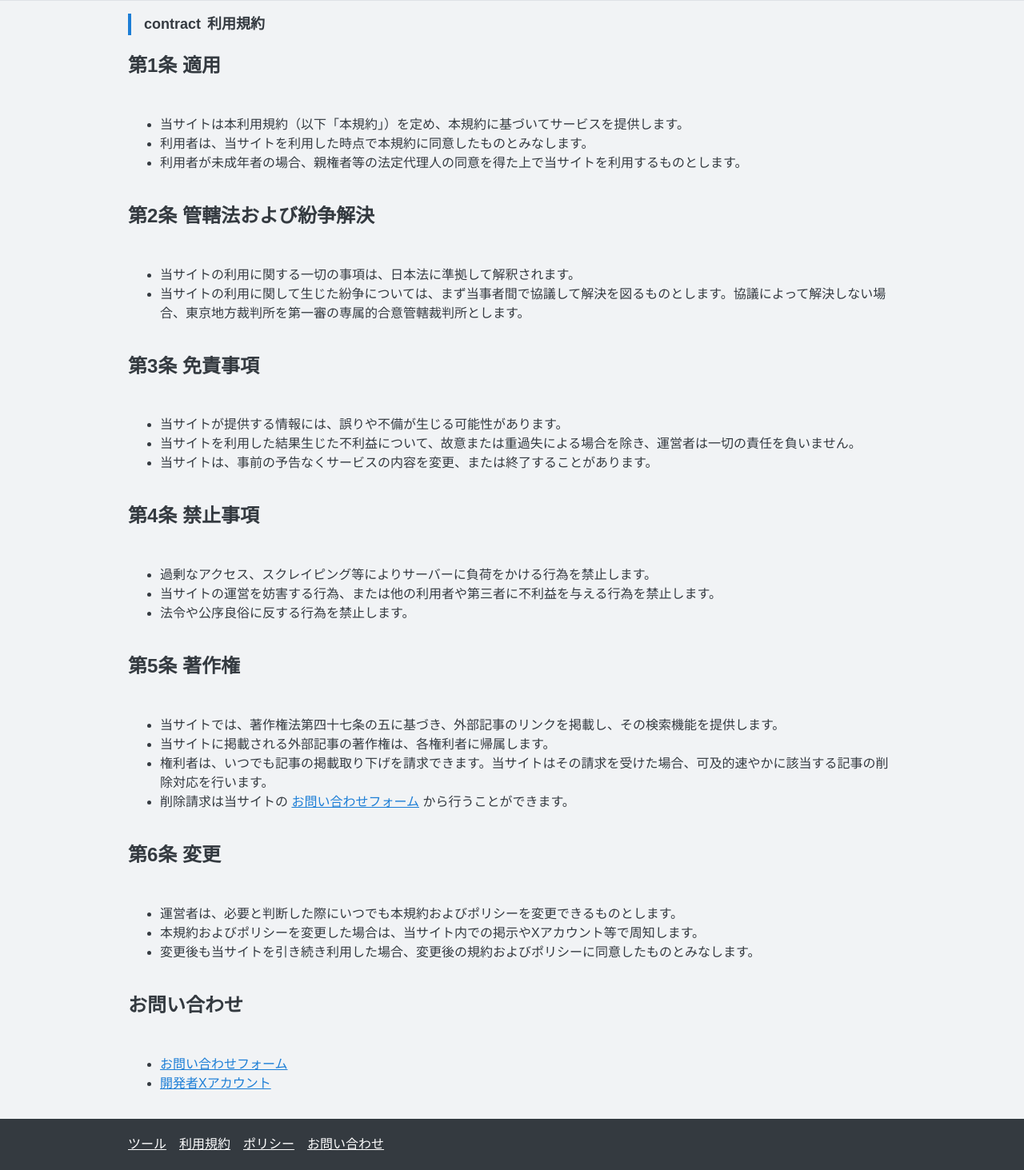
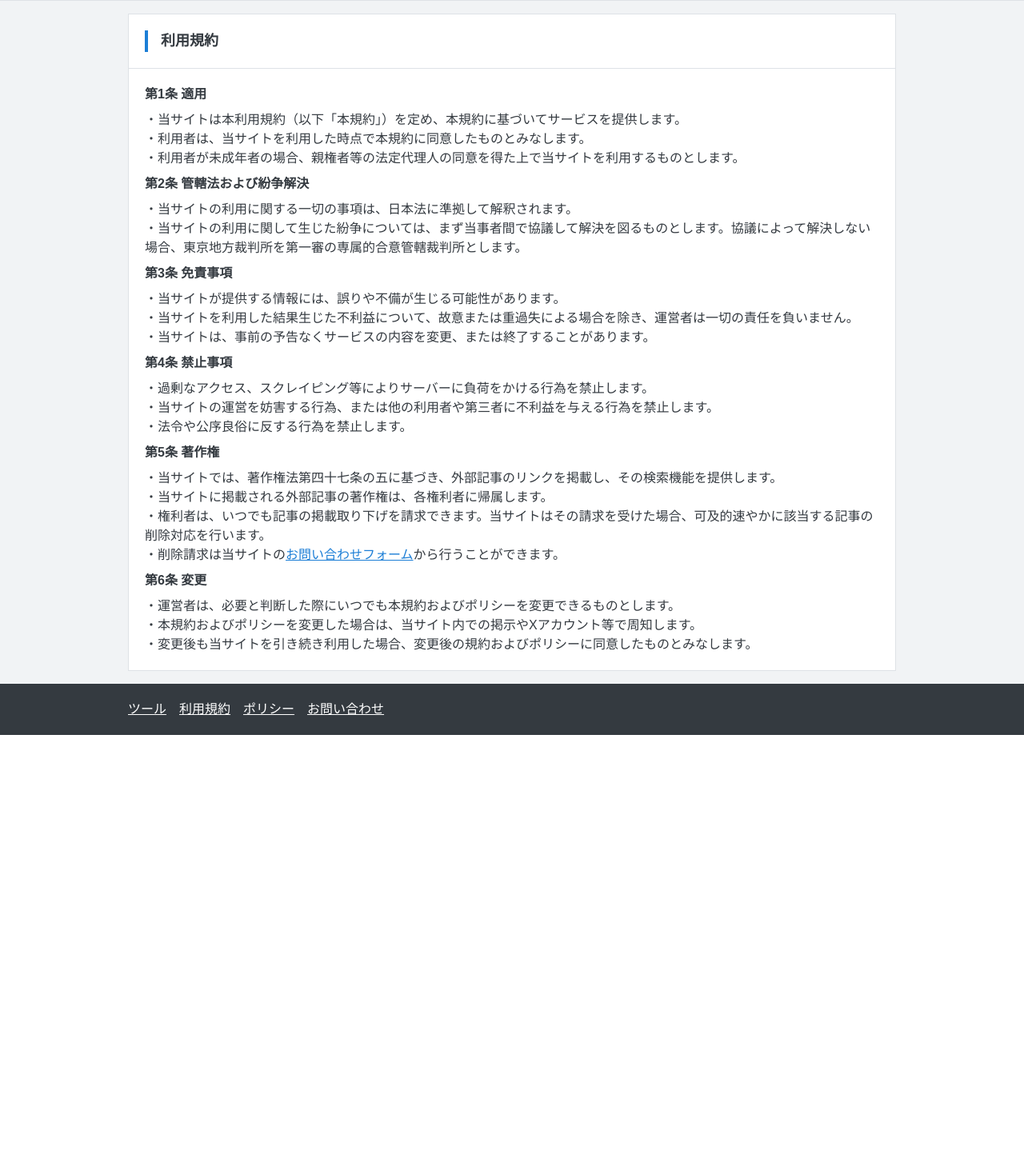
Before and after one commit to amemiyadm/pocket-square, a Flask app: page /terms in a window 1280 px wide. Shown: the part 72-1535 px from the top of the page at 80% size. After the commit the page ends 991 px from the top, so only its background shows below. Run offline with Flask 3, Linux system fonts and the light colour scheme; parts of the project's set-up code (start-up, migrations or seed data) failed here and were passed over; some libraries are stand-ins or nearby versions.

Commit message:
Add inquiry, secure insert, refactor templates
Add an /inquiry page and link it from the footer; introduce SECRET_TOKEN (loaded via dotenv) and require it for the /insert endpoint (abort 404 if missing) to protect article insertion. Refactor many templates to remove macro-based card/clause/link wrappers in favor of simpler inline markup (policy, terms, tools, search, insert, and layout macros), adjust index season params to use season.name, and update insert form to separate category tags (radio) and other tags (checkbox). Add UrlField and switch SearchForm.url to use it. Minor CSS tweaks: h2 styling and support input[type=url]. Update app imports accordingly.

```diff
--- a/app.py
+++ b/app.py
@@ -1,6 +1,6 @@
-from flask import Flask, jsonify, make_response, render_template, request
+from flask import abort, Flask, jsonify, make_response, render_template, request
 from database.connection import engine
-from utils.consts import ALL_SORTS, ALL_RULES
+from utils.consts import ALL_SORTS, ALL_RULES, SECRET_TOKEN
 from utils.forms import SearchForm
 from utils.helpers import get_all_seasons, get_all_trends, get_read_later_ids, get_usage_ranking, static_file
 from utils.page.search import get_all_regulations, get_all_tags, search_articles
@@ -67,6 +67,11 @@ def policy():
     return render_template('page/policy.jinja', title='ポリシー')
 
 
+@app.route('/inquiry')
+def inquiry():
+    return render_template('page/inquiry.jinja', title='お問い合わせ')
+
+
 @app.route('/toggle-read-later', methods=['POST'])
 def toggle_read_later():
     article_id = int(request.form.get('article_id'))
@@ -90,7 +95,10 @@ def toggle_read_later():
 
 
 @app.route('/insert', methods=['GET', 'POST'])
-def articles_insert():
+def insert():
+    if request.args.get('token') != SECRET_TOKEN:
+        abort(404)
+
     params = request.args.to_dict()
     if request.method == 'POST':
         form = request.form
--- a/static/css/style.css
+++ b/static/css/style.css
@@ -99,6 +99,11 @@ h1 {
     padding-left: 1rem
 }
 
+h2 {
+    font-size: 1rem;
+    margin: 0;
+}
+
 header {
     background-color: var(--oc-white);
     padding: 1.25rem;
@@ -128,6 +133,7 @@ input[type="checkbox"] {
 
 input[type="number"],
 input[type="search"],
+input[type="url"],
 textarea {
     border: none;
     box-sizing: border-box;
--- a/templates/layout/_macros.jinja
+++ b/templates/layout/_macros.jinja
@@ -1,28 +1,3 @@
-{% macro card(title, icon) %}
-    <div class="bg-white border border-gray-300 rounded-lg">
-        <h1 class="flex items-center gap-2 p-5">
-            <span class="material-symbols-outlined">{{ icon }}</span>
-            <span>{{ title }}</span>
-        </h1>
-        <div class="border-t border-gray-200 p-5">
-            {{ caller() }}
-        </div>
-    </div>
-{% endmacro %}
-
-{% macro clause(title) %}
-    <div class="flex flex-col gap-2">
-        <h2>{{ title }}</h2>
-        <ul class="list-disc list-inside">
-            {{ caller() }}
-        </ul>
-    </div>
-{% endmacro %}
-
-{% macro link(url, text, external=False) %}
-    <a href="{{ url }}" class="text-blue-500 underline" target="_blank" rel="noopener noreferrer">{{ text }}</a>
-{% endmacro %}
-
 {% macro pagination(paginations, params, total_pages) %}
     <div class="pagination">
         <button data-page="{{ params.page|int - 1 }}"{{ ' disabled' if params.page|int == 1 }}><</button>
--- a/templates/layout/base.jinja
+++ b/templates/layout/base.jinja
@@ -38,7 +38,7 @@
             <a href="{{ url_for('tools') }}">ツール</a>
             <a href="{{ url_for('terms') }}">利用規約</a>
             <a href="{{ url_for('policy') }}">ポリシー</a>
-            <a href="">お問い合わせ</a>
+            <a href="{{ url_for('inquiry') }}">お問い合わせ</a>
         </nav>
     </footer>
 </body>
--- a/templates/page/index.jinja
+++ b/templates/page/index.jinja
@@ -17,8 +17,8 @@
         {% for rule in all_rules %}
             <a href="{{ url_for(
                 'search', rule=rule, sort='順位順',
-                season_start=latest_season.sort_order,
-                season_end=latest_season.sort_order
+                season_start=latest_season.name,
+                season_end=latest_season.name
             ) }}">シーズン{{ latest_season.name ~ rule }}上位記事</a>
         {% endfor %}
     {% endcall %}
--- a/templates/page/search.jinja
+++ b/templates/page/search.jinja
@@ -1,5 +1,5 @@
 {% from 'layout/_consts.jinja' import storage_url, old_storage_url %}
-{% from 'layout/_macros.jinja' import link, pagination, tw_form_control %}
+{% from 'layout/_macros.jinja' import pagination %}
 
 {% macro pokemon_fields(i, label) %}
     <div class="gap-2 grid grid-cols-2{{ ' pt-4' if i != 1 }}">
@@ -100,7 +100,7 @@
                 <div>
                     該当する結果が見つかりませんでした。<br>
                     ・検索条件を見直してください。<br>
-                    ・ご不明点やご要望、不具合のご報告などは{{ link(google_form_url, 'お問い合わせフォーム', True) }}から受け付けております。
+                    ・ご不明点やご要望、不具合のご報告などは<a href="{{ google_form_url }}">お問い合わせフォーム</a>から受け付けております。
                 </div>
             </article>
         {% else %}
--- a/templates/page/terms.jinja
+++ b/templates/page/terms.jinja
@@ -1,44 +1,49 @@
-{% from 'layout/_consts.jinja' import google_form_url, x_account_url %}
-{% from 'layout/_macros.jinja' import card, clause, link %}
+{% from 'layout/_consts.jinja' import google_form_url %}
 {% extends 'layout/base.jinja' %}
 
 {% block content %}
-    {% call card('利用規約', 'contract') %}
-        <div class="flex flex-col gap-5">
-            {% call clause('第1条 適用') %}
-                <li>当サイトは本利用規約（以下「本規約」）を定め、本規約に基づいてサービスを提供します。 </li>
-                <li>利用者は、当サイトを利用した時点で本規約に同意したものとみなします。 </li>
-                <li>利用者が未成年者の場合、親権者等の法定代理人の同意を得た上で当サイトを利用するものとします。</li>
-            {% endcall %}
-            {% call clause('第2条 管轄法および紛争解決') %}
-                <li>当サイトの利用に関する一切の事項は、日本法に準拠して解釈されます。 </li>
-                <li>当サイトの利用に関して生じた紛争については、まず当事者間で協議して解決を図るものとします。協議によって解決しない場合、東京地方裁判所を第一審の専属的合意管轄裁判所とします。</li>
-            {% endcall %}
-            {% call clause('第3条 免責事項') %}
-                <li>当サイトが提供する情報には、誤りや不備が生じる可能性があります。</li>
-                <li>当サイトを利用した結果生じた不利益について、故意または重過失による場合を除き、運営者は一切の責任を負いません。</li>
-                <li>当サイトは、事前の予告なくサービスの内容を変更、または終了することがあります。</li>
-            {% endcall %}
-            {% call clause('第4条 禁止事項') %}
-                <li>過剰なアクセス、スクレイピング等によりサーバーに負荷をかける行為を禁止します。</li>
-                <li>当サイトの運営を妨害する行為、または他の利用者や第三者に不利益を与える行為を禁止します。</li>
-                <li>法令や公序良俗に反する行為を禁止します。</li>
-            {% endcall %}
-            {% call clause('第5条 著作権') %}
-                <li>当サイトでは、著作権法第四十七条の五に基づき、外部記事のリンクを掲載し、その検索機能を提供します。</li>
-                <li>当サイトに掲載される外部記事の著作権は、各権利者に帰属します。</li>
-                <li>権利者は、いつでも記事の掲載取り下げを請求できます。当サイトはその請求を受けた場合、可及的速やかに該当する記事の削除対応を行います。</li>
-                <li>削除請求は当サイトの{{ link(google_form_url, 'お問い合わせフォーム', True) }}から行うことができます。</li>
-            {% endcall %}
-            {% call clause('第6条 変更') %}
-                <li>運営者は、必要と判断した際にいつでも本規約およびポリシーを変更できるものとします。</li>
-                <li>本規約およびポリシーを変更した場合は、当サイト内での掲示やXアカウント等で周知します。</li>
-                <li>変更後も当サイトを引き続き利用した場合、変更後の規約およびポリシーに同意したものとみなします。</li>
-            {% endcall %}
-            {% call clause('お問い合わせ') %}
-                <li>{{ link(google_form_url, 'お問い合わせフォーム', True) }}</li>
-                <li>{{ link(x_account_url, '開発者Xアカウント', True) }}</li>
-            {% endcall %}
+    <article>
+        <div>
+            <h1>利用規約</h1>
         </div>
-    {% endcall %}
+        <hr>
+        <div class="gap-2 grid">
+            <h2>第1条 適用</h2>
+            <div>
+                ・当サイトは本利用規約（以下「本規約」）を定め、本規約に基づいてサービスを提供します。<br>
+                ・利用者は、当サイトを利用した時点で本規約に同意したものとみなします。<br>
+                ・利用者が未成年者の場合、親権者等の法定代理人の同意を得た上で当サイトを利用するものとします。
+            </div>
+            <h2>第2条 管轄法および紛争解決</h2>
+            <div>
+                ・当サイトの利用に関する一切の事項は、日本法に準拠して解釈されます。<br>
+                ・当サイトの利用に関して生じた紛争については、まず当事者間で協議して解決を図るものとします。協議によって解決しない場合、東京地方裁判所を第一審の専属的合意管轄裁判所とします。
+            </div>
+            <h2>第3条 免責事項</h2>
+            <div>
+                ・当サイトが提供する情報には、誤りや不備が生じる可能性があります。<br>
+                ・当サイトを利用した結果生じた不利益について、故意または重過失による場合を除き、運営者は一切の責任を負いません。<br>
+                ・当サイトは、事前の予告なくサービスの内容を変更、または終了することがあります。
+            </div>
+            <h2>第4条 禁止事項</h2>
+            <div>
+                ・過剰なアクセス、スクレイピング等によりサーバーに負荷をかける行為を禁止します。<br>
+                ・当サイトの運営を妨害する行為、または他の利用者や第三者に不利益を与える行為を禁止します。<br>
+                ・法令や公序良俗に反する行為を禁止します。
+            </div>
+            <h2>第5条 著作権</h2>
+            <div>
+                ・当サイトでは、著作権法第四十七条の五に基づき、外部記事のリンクを掲載し、その検索機能を提供します。<br>
+                ・当サイトに掲載される外部記事の著作権は、各権利者に帰属します。<br>
+                ・権利者は、いつでも記事の掲載取り下げを請求できます。当サイトはその請求を受けた場合、可及的速やかに該当する記事の削除対応を行います。<br>
+                ・削除請求は当サイトの<a href="{{ google_form_url }}">お問い合わせフォーム</a>から行うことができます。
+            </div>
+            <h2>第6条 変更</h2>
+            <div>
+                ・運営者は、必要と判断した際にいつでも本規約およびポリシーを変更できるものとします。<br>
+                ・本規約およびポリシーを変更した場合は、当サイト内での掲示やXアカウント等で周知します。<br>
+                ・変更後も当サイトを引き続き利用した場合、変更後の規約およびポリシーに同意したものとみなします。
+            </div>
+        </div>
+    </article>
 {% endblock %}
--- a/utils/consts.py
+++ b/utils/consts.py
@@ -1,3 +1,8 @@
+import os
+from dotenv import load_dotenv
+
+
+load_dotenv()
 ALL_RANGES = ('のみ', '以上', '以下')
 ALL_RULES = ('シングル', 'ダブル')
 ALL_SORTS = ('新着順', '順位順')
@@ -17,3 +22,4 @@ NATURE_TABLE = {
         'すばやさ': ['ゆうかん', 'のんき', 'れいせい', 'なまいき']
     }
 }
+SECRET_TOKEN = os.environ.get('SECRET_TOKEN')
```
Also changed, not shown: templates/page/inquiry.jinja (added, +15 -0 lines), templates/page/insert.jinja (+11 -26 lines), templates/page/policy.jinja (+18 -38 lines), templates/page/tools.jinja (+6 -4 lines), utils/forms.py (+11 -1 lines).
